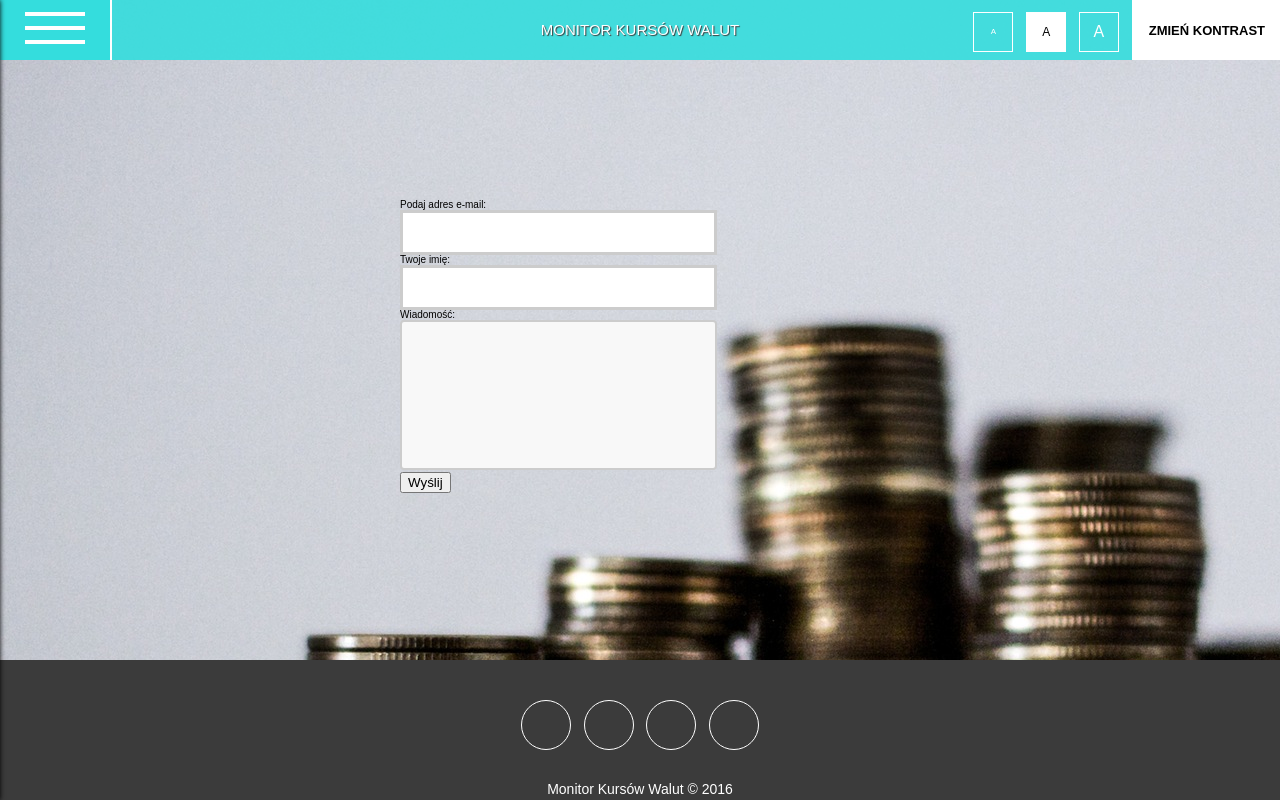
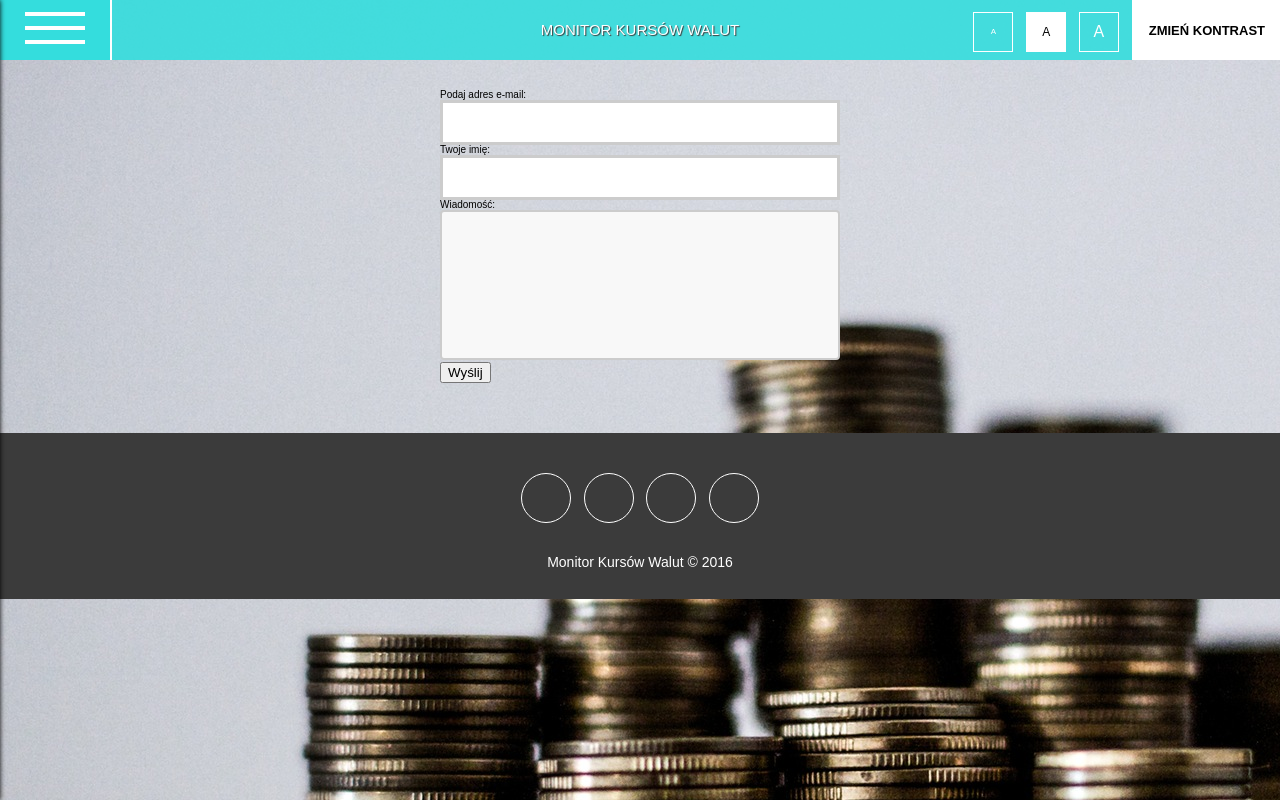
Before and after one commit to infoshareacademy/jfdz-loremipsum-currencies, a plain HTML site: page kontakt.html in a window 1280 px wide. Drawn offline with Linux system fonts and the light colour scheme.

Commit message:
Merge branch 'master' of https://github.com/infoshareacademy/jfdz-loremipsum-currencies
Conflicts:
	css/_variable.scss
	css/style.css
	css/style.css.map
	css/style.scss
	images/ja.jpeg
	index.html
	onas.html

```diff
--- a/kontakt.html
+++ b/kontakt.html
@@ -16,11 +16,10 @@
         }
         form{
     margin: auto;
-    position: absolute;
-    top: 200px;
-    left: 400px;
-    max-width: 100%;
-    height: 100px;
+    max-width: 400px;
+
+            padding-top: 90px;
+            padding-bottom: 50px;
     }
         input[type=text] {
             width: 100%;
@@ -64,10 +63,7 @@
             background-color: lightblue;}
     body {
         background: url("images/pexels-photo.jpg");}
-    footer {
-        position: fixed;
-    bottom: 0;
-    height: 140px}
+
 
 </style>
 </head>
```
